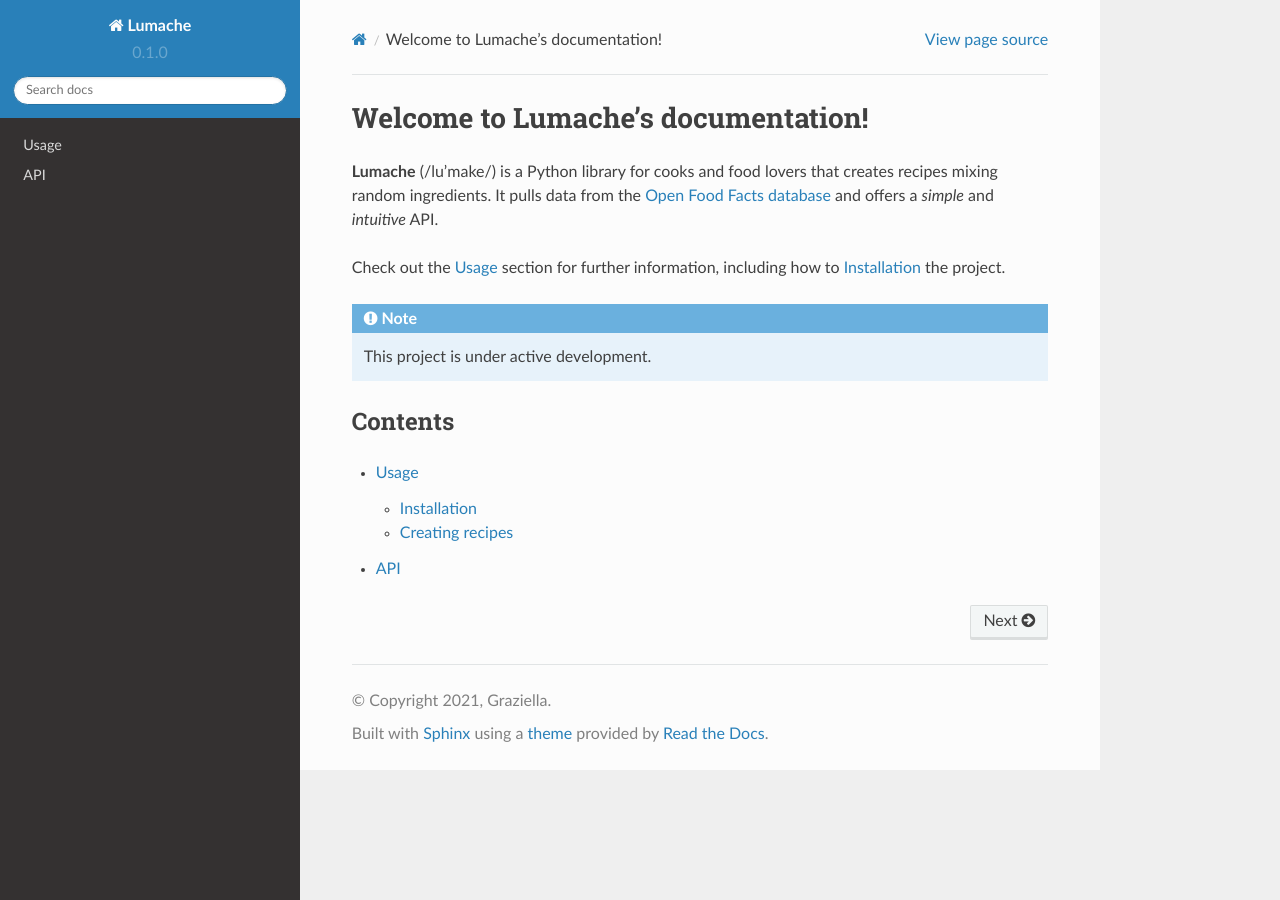
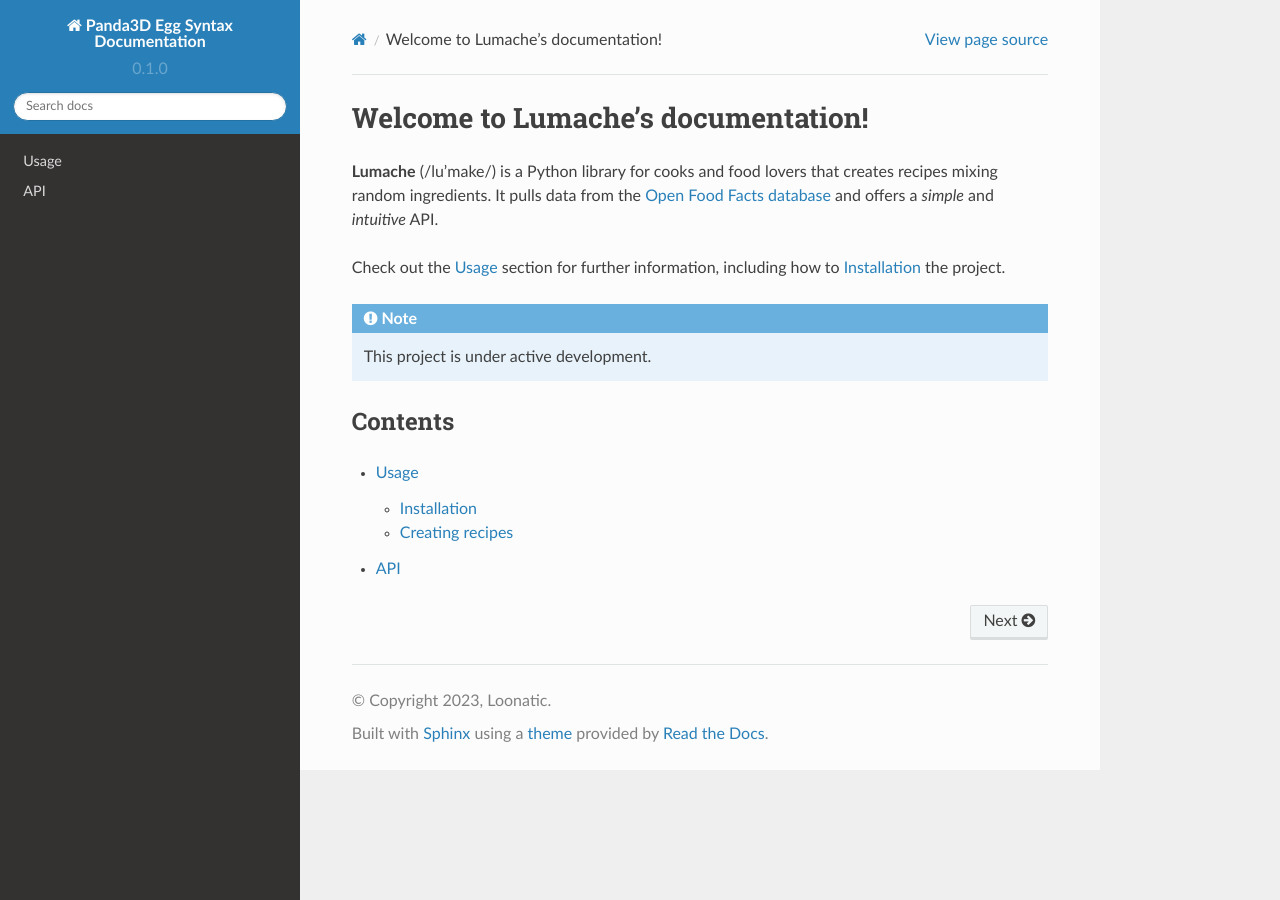
Before and after one commit to loonaticx/panda3d-egg-bible, a Sphinx documentation site: the page built from docs/index.rst, in a window 1280 px wide. Built offline with Sphinx 7.4.7 and the Read the Docs theme 2.0.0, drawn with Linux system fonts in a browser that asks for light colours.

Commit message:
Rename project config files

```diff
--- a/docs/conf.py
+++ b/docs/conf.py
@@ -2,9 +2,9 @@
 
 # -- Project information
 
-project = 'Lumache'
-copyright = '2021, Graziella'
-author = 'Graziella'
+project = 'Panda3D Egg Syntax Documentation'
+copyright = '2023, Loonatic'
+author = 'Loonatic'
 
 release = '0.1'
 version = '0.1.0'
--- a/pyproject.toml
+++ b/pyproject.toml
@@ -3,6 +3,6 @@
 build-backend = "flit_core.buildapi"
 
 [project]
-name = "lumache"
-authors = [{name = "Graziella", email = "graziella@lumache"}]
-dynamic = ["version", "description"]
+name = "panda3d-egg-syntax-bible"
+authors = [{name = "loonatic", email = "its@loony.pw"}]
+dynamic = ["0.1", "Unofficial readthedocs page for Panda3D EGG syntax"]
```
